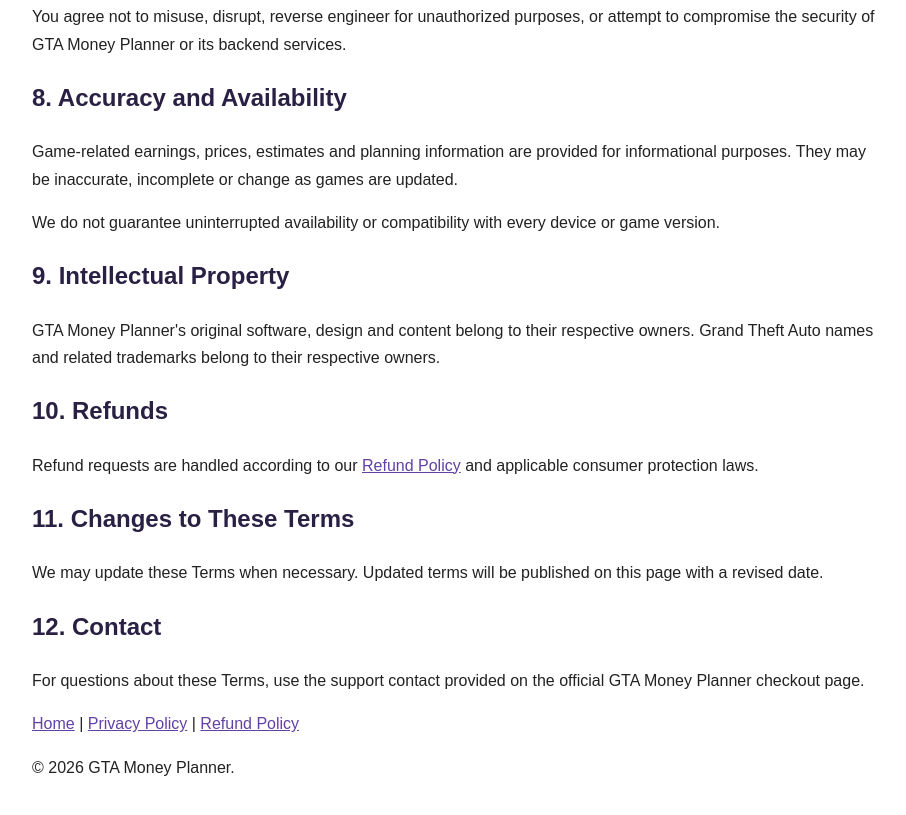
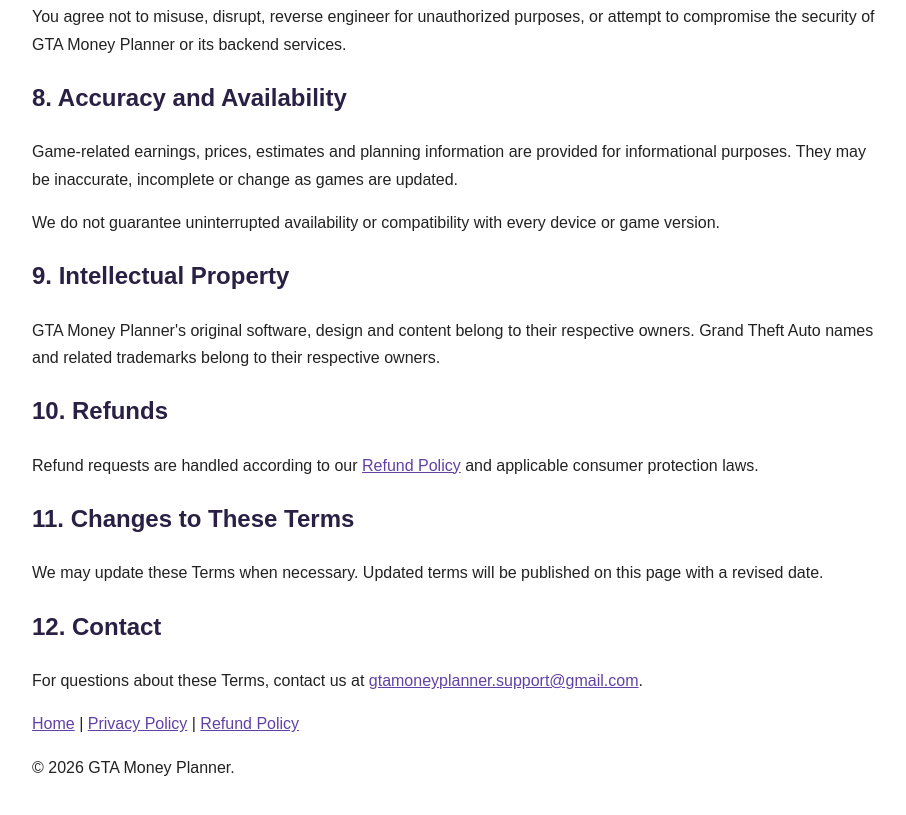
Before and after one commit to amitsinghapi7-a11y/gta-money-planner-checkout, a plain HTML site: page terms.html in a window 1280 px wide. Shown: the part 1433-2248 px from the top of the page, without its empty margins (183-1089 px from the left). Drawn offline with Linux system fonts and the light colour scheme.

Commit message:
Update terms.html

```diff
--- a/terms.html
+++ b/terms.html
@@ -73,7 +73,7 @@
 <p>We may update these Terms when necessary. Updated terms will be published on this page with a revised date.</p>
 
 <h2>12. Contact</h2>
-<p>For questions about these Terms, use the support contact provided on the official GTA Money Planner checkout page.</p>
+<p>For questions about these Terms, contact us at <a href="mailto:gtamoneyplanner.support@gmail.com">gtamoneyplanner.support@gmail.com</a>.</p>
 
 <footer>
     <p>
```
